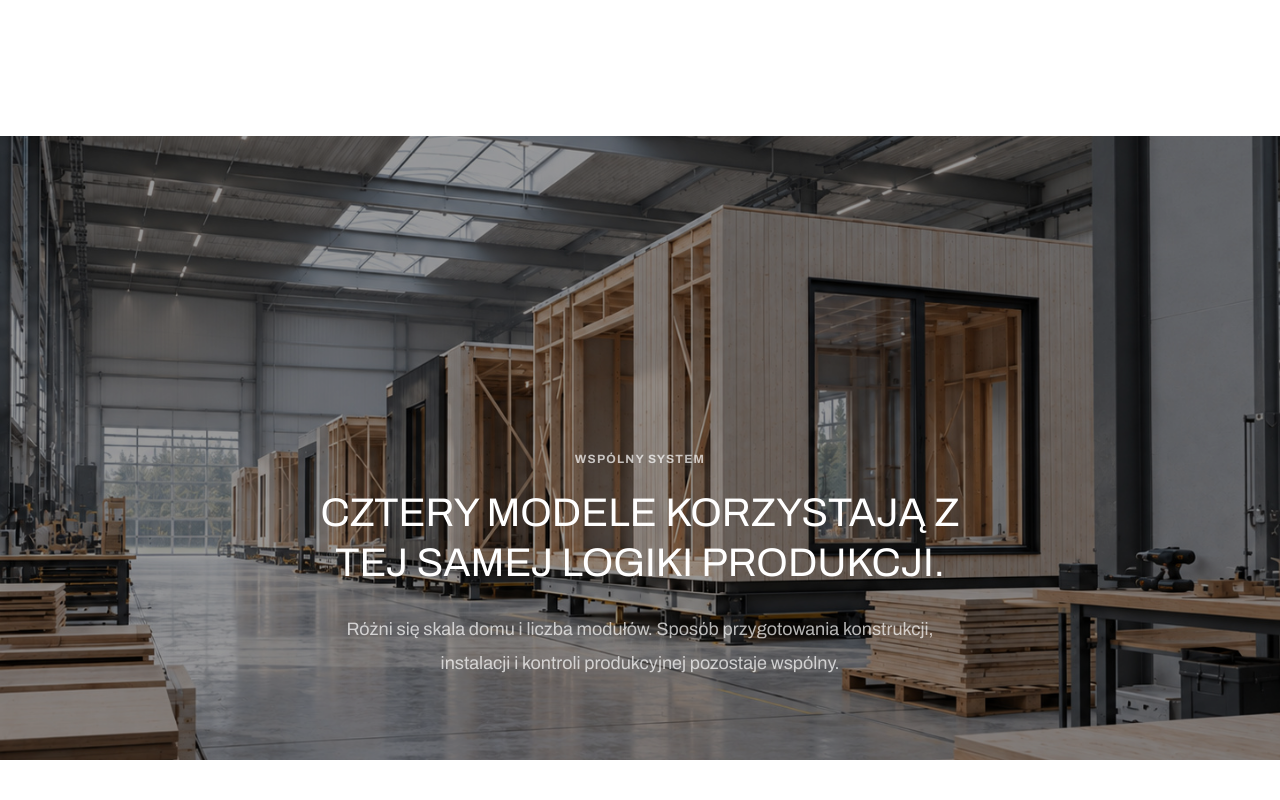
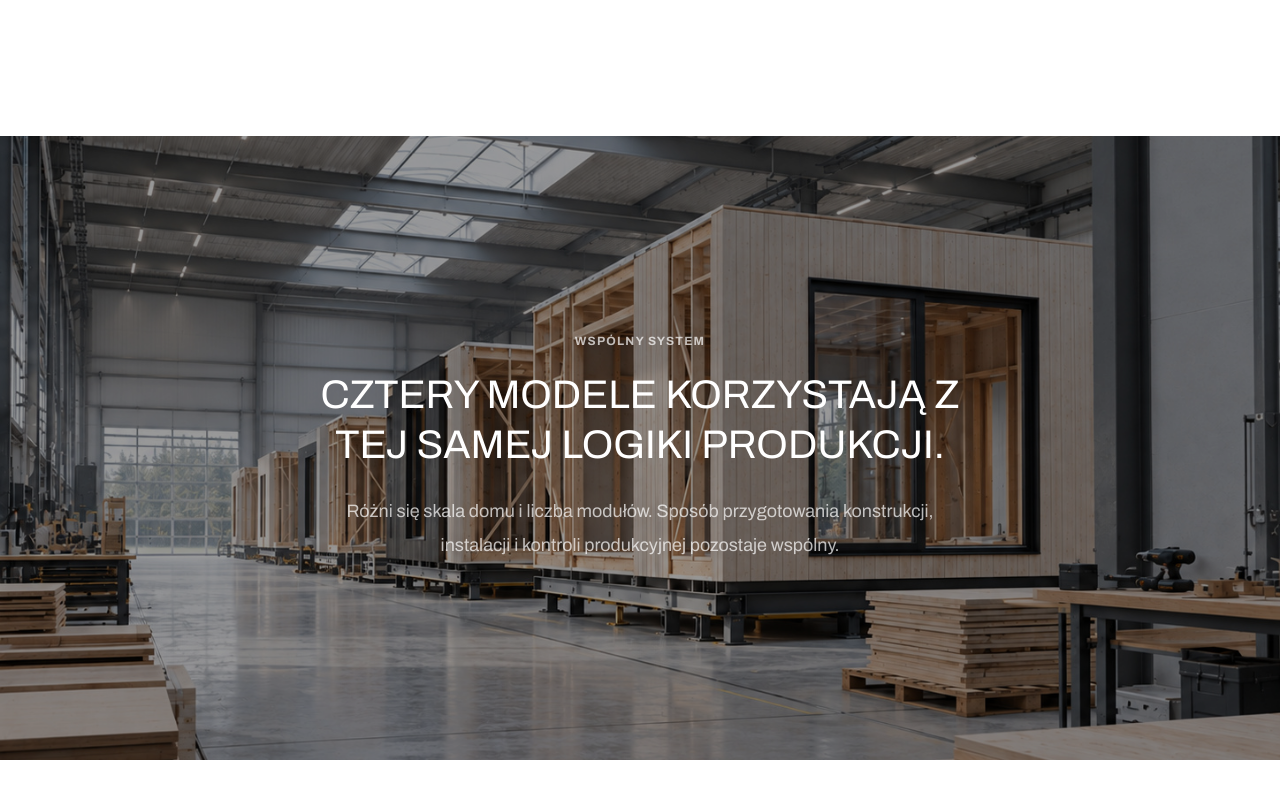
Before and after one commit to jakubskrzypiec/nordhus, a Next.js app: page /modele in a window 1280 px wide. Shown: the part 3180-3980 px from the top of the page. Built offline with nearby package versions, Linux system fonts and the light colour scheme; no server answers.

Commit message:
Finalize full bleed image sections

```diff
--- a/components/FullBleedImage.js
+++ b/components/FullBleedImage.js
@@ -1,12 +1,12 @@
 import Image from "next/image";
 import Container from "./Container";
 import {BLUR_DATA_URL} from "@/lib/image";
-import {asset} from "@/lib/asset";
+
 export default function FullBleedImage({image,alt,eyebrow,title,text}){
  return <section className="relative min-h-[78svh] overflow-hidden bg-black text-white">
-  <div className="reveal-image absolute inset-0"><Image src={asset(image)} alt={alt} fill className="object-cover" sizes="100vw" placeholder="blur" blurDataURL={BLUR_DATA_URL}/></div>
+  <div className="reveal-image absolute inset-0"><Image src={image} alt={alt} fill className="object-cover" sizes="100vw" placeholder="blur" blurDataURL={BLUR_DATA_URL}/></div>
   <div className="absolute inset-0 bg-black/40"/>
-  <Container className="relative z-10 flex min-h-[78svh] items-end justify-center pb-12 pt-24 text-center md:pb-20">
+  <Container className="relative z-10 flex min-h-[78svh] items-center justify-center py-24 text-center">
    <div className="reveal max-w-[720px]"><p className="eyebrow !text-white/70">{eyebrow}</p><h2 className="mt-5 text-white">{title}</h2>{text&&<p className="mx-auto mt-6 max-w-[60ch] text-center text-[18px] leading-[34px] text-white/70">{text}</p>}</div>
   </Container>
  </section>
```
